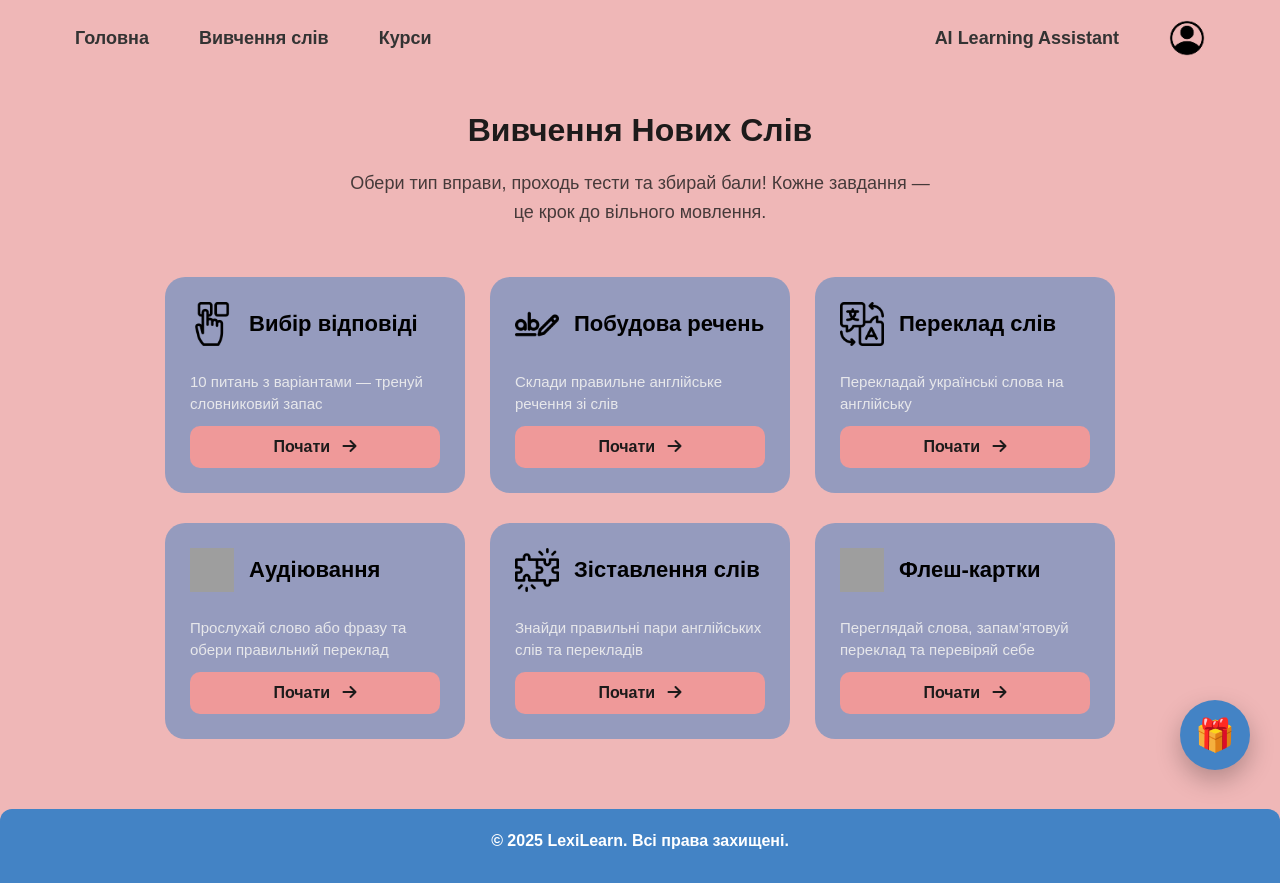
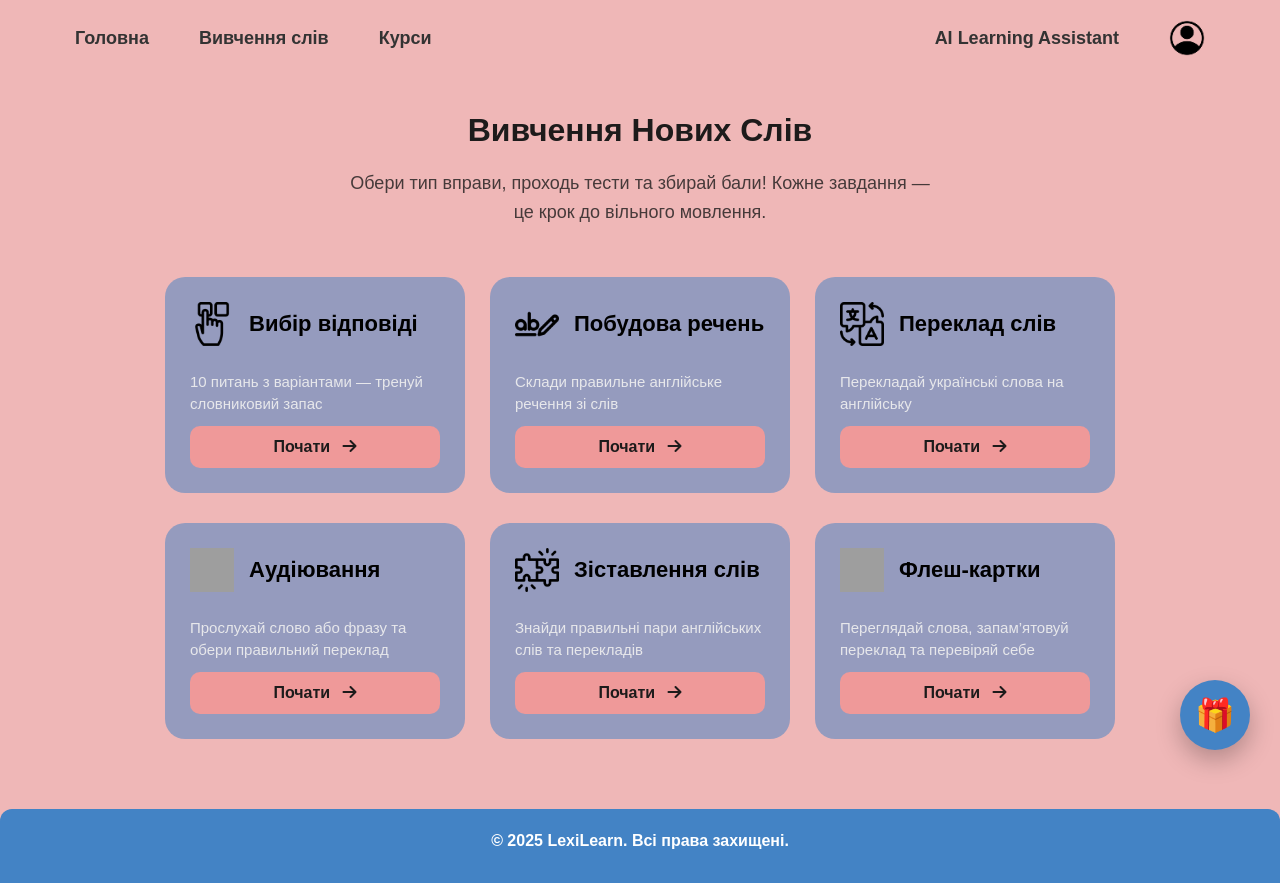
Before and after one commit to NureSerdiukViktoriia/course-project, a React (Create React App) app in the folder client/: page /words in a window 1280 px wide. Built offline with nearby package versions, Linux system fonts and the light colour scheme; no server answers; grey boxes are pictures that could not be loaded; a web font is replaced by a local one.

Commit message:
change WordsPage.js

```diff
--- a/client/src/pages/WordsPage.css
+++ b/client/src/pages/WordsPage.css
@@ -118,7 +118,7 @@
 .reward-floating-btn {
     position: fixed;
     right: 30px;
-    bottom: 30px;
+    bottom: 50px;
     width: 70px;
     height: 70px;
     border-radius: 50%;
@@ -248,5 +248,5 @@
     margin-top: 20px;
     font-size: 20px;
     font-weight: 700;
-    color: #4383c5;
+    color: #e53935;
 }
```
Also changed, not shown: 1 other file (tests, documents, lock files or other folders).
